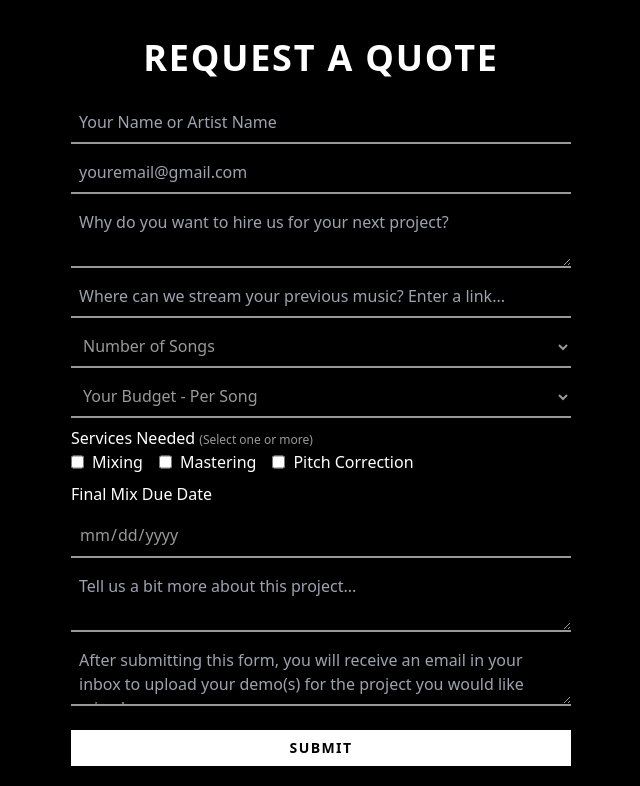
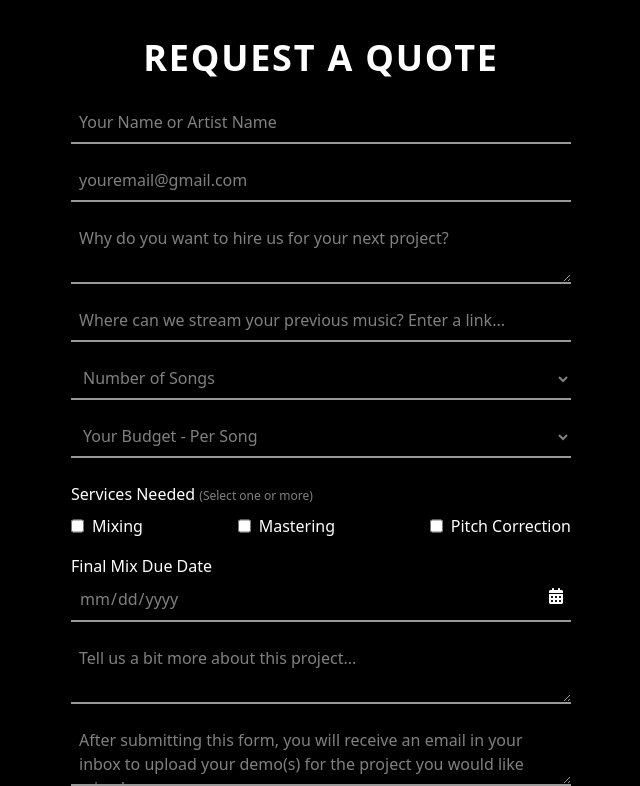
Before and after one commit to seangray-dev/gravy-mixes, a Next.js app: page / in a window 1280 px wide. Shown: the part 3204-3990 px from the top of the page, without its empty margins (319-959 px from the left). Built offline with nearby package versions, Linux system fonts and the light colour scheme.

Commit message:
adjust form styling

```diff
--- a/src/app/components/QuoteRequestForm.js
+++ b/src/app/components/QuoteRequestForm.js
@@ -3,6 +3,8 @@
 import { Formik, Field, Form, ErrorMessage } from 'formik';
 import * as Yup from 'yup';
 import axios from 'axios';
+import { FontAwesomeIcon } from '@fortawesome/react-fontawesome';
+import { faCalendarDays } from '@fortawesome/free-solid-svg-icons';
 
 const validationSchema = Yup.object({
   name: Yup.string().required('Required'),
@@ -48,7 +50,7 @@ const QuoteRequestForm = () => {
           validationSchema={validationSchema}
           onSubmit={handleSubmit}>
           {({ setFieldValue }) => (
-            <Form className='flex flex-col gap-2'>
+            <Form className='flex flex-col gap-4 '>
               <div className='relative'>
                 <label htmlFor='name' className='sr-only'>
                   Name
@@ -57,7 +59,7 @@ const QuoteRequestForm = () => {
                   id='name'
                   name='name'
                   placeholder='Your Name or Artist Name'
-                  className='w-full bg-transparent outline-none py-2 px-2 border-b-2 border-white/60 hover:border-white focus:border-white transition-all'
+                  className='w-full bg-transparent outline-none py-2 px-2 border-b-2 border-white/60 focus:border-white transition-all placeholder:text-white/50'
                 />
                 <ErrorMessage name='name'>
                   {(msg) => (
@@ -76,7 +78,7 @@ const QuoteRequestForm = () => {
                   name='email'
                   placeholder='youremail@gmail.com'
                   type='email'
-                  className='w-full bg-transparent outline-none py-2 px-2 border-b-2 border-white/60 hover:border-white focus:border-white transition-all'
+                  className='w-full bg-transparent outline-none py-2 px-2 border-b-2 border-white/60 focus:border-white transition-all placeholder:text-white/50'
                 />
                 <ErrorMessage name='email'>
                   {(msg) => (
@@ -94,7 +96,7 @@ const QuoteRequestForm = () => {
                 name='projectReason'
                 placeholder='Why do you want to hire us for your next project?'
                 component='textarea'
-                className='bg-transparent outline-none py-2 px-2 border-b-2 border-white/60 hover:border-white focus:border-white transition-all'
+                className='bg-transparent outline-none py-2 px-2 border-b-2 border-white/60 focus:border-white transition-all placeholder:text-white/50'
               />
               <label htmlFor='previousMusic' className='sr-only'>
                 Where can I stream your previous music?
@@ -103,7 +105,7 @@ const QuoteRequestForm = () => {
                 id='previousMusic'
                 name='previousMusic'
                 placeholder='Where can we stream your previous music? Enter a link...'
-                className='bg-transparent outline-none py-2 px-2 border-b-2 border-white/60 hover:border-white focus:border-white transition-all'
+                className='bg-transparent outline-none py-2 px-2 border-b-2 border-white/60 focus:border-white transition-all placeholder:text-white/50'
               />
               <div className='relative'>
                 <label htmlFor='numberOfSongs' className='sr-only'>
@@ -112,7 +114,7 @@ const QuoteRequestForm = () => {
                 <Field
                   as='select'
                   name='numberOfSongs'
-                  className='w-full bg-transparent outline-none py-2 px-2 border-b-2 border-white/60 hover:border-white focus:border-white transition-all text-white/60'>
+                  className='w-full bg-transparent outline-none py-2 px-2 border-b-2 border-white/60 focus:border-white transition-all text-white/50'>
                   <option value='none'>Number of Songs</option>
                   {Array.from({ length: 10 }, (_, i) => i + 1).map((num) => (
                     <option key={num} value={num}>
@@ -136,7 +138,7 @@ const QuoteRequestForm = () => {
                 <Field
                   as='select'
                   name='budget'
-                  className='w-full bg-transparent outline-none py-2 px-2 border-b-2 border-white/60 hover:border-white transition-all text-white/60 relative'>
+                  className='w-full bg-transparent outline-none py-2 px-2 border-b-2 border-white/60 transition-all text-white/50 relative'>
                   <option value=''>Your Budget - Per Song</option>
                   <option value='$250-$350'>$250-$350</option>
                   <option value='$350-$500'>$350-$500</option>
@@ -155,13 +157,13 @@ const QuoteRequestForm = () => {
                   id='servicesNeeded'
                   role='group'
                   aria-labelledby='servicesNeeded'>
-                  <legend>
+                  <legend className='my-2'>
                     Services Needed{' '}
-                    <span className='text-white/60 text-xs'>
+                    <span className='text-white/50 text-xs'>
                       (Select one or more)
                     </span>
                   </legend>
-                  <div className='flex flex-wrap gap-4'>
+                  <div className='flex flex-wrap justify-between'>
                     <label className='flex gap-2'>
                       <Field
                         type='checkbox'
@@ -199,13 +201,23 @@ const QuoteRequestForm = () => {
                   )}
                 </ErrorMessage>
               </div>
+              <div className='relative flex flex-col'>
                 <label htmlFor='dueDate'>Final Mix Due Date</label>
+                <label htmlFor='dueDate'>
+                  <FontAwesomeIcon
+                    icon={faCalendarDays}
+                    style={{ color: '#ffffff' }}
+                    alt={'calendar-icon'}
+                    className='absolute right-2 top-[50%] pointer-events-none'
+                  />
+                </label>
                 <Field
                   id='dueDate'
                   name='dueDate'
                   type='date'
-                className='bg-transparent outline-none py-2 px-2 border-b-2 border-white/60 hover:border-white transition-all text-white/60'
+                  className='bg-transparent outline-none py-2 px-2 border-b-2 border-white/60 transition-all text-white/50'
                 />
+              </div>
               <label htmlFor='projectDetails' className='sr-only'>
                 Tell us a bit more about this project
               </label>
@@ -214,7 +226,7 @@ const QuoteRequestForm = () => {
                 name='projectDetails'
                 placeholder='Tell us a bit more about this project...'
                 component='textarea'
-                className='bg-transparent outline-none py-2 px-2 border-b-2 border-white/60 hover:border-white focus:border-white transition-all'
+                className='bg-transparent outline-none py-2 px-2 border-b-2 border-white/60 focus:border-white transition-all placeholder:text-white/50'
               />
               <label htmlFor='roughMix' className='sr-only'>
                 Submit Rough Mix/Demo
@@ -224,7 +236,7 @@ const QuoteRequestForm = () => {
                 name='roughMix'
                 component='textarea'
                 placeholder='After submitting this form, you will receive an email in your inbox to upload your demo(s) for the project you would like mixed.'
-                className='bg-transparent outline-none py-2 px-2 border-b-2 border-white/60 hover:border-white focus:border-white transition-all'
+                className='bg-transparent outline-none py-2 px-2 border-b-2 border-white/60 focus:border-white transition-all placeholder:text-white/50'
               />
               <div className='mx-auto mt-4 w-full'>
                 <button className='bg-white text-black py-2 px-6 w-full uppercase flex items-center gap-4 hover:opacity-60 duration-300 transition-all'>
```
Lines whose indentation alone changed are shown as unchanged.
